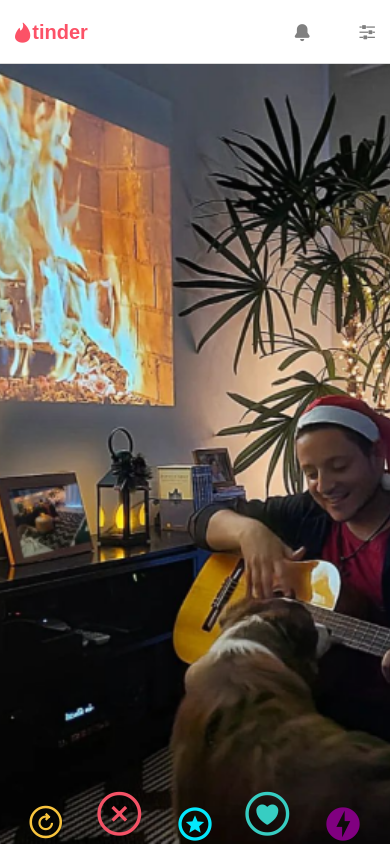
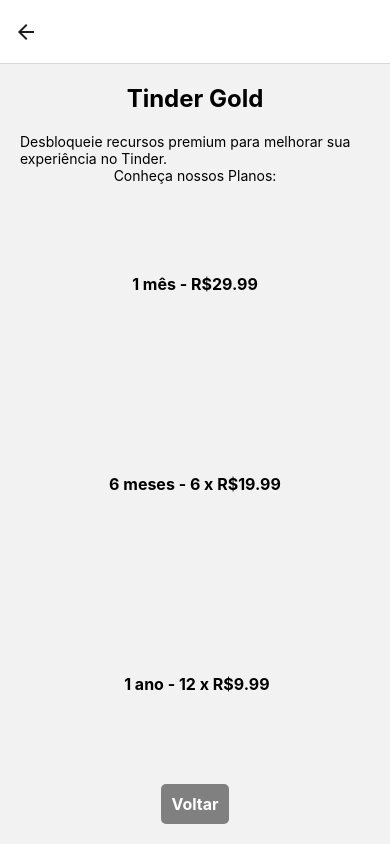
Before and after one commit to MateusOliveira991/DesenvolvimentoAPP-Mateus-Clone-Tinder, a React Native app in the folder cloneTinder/: screen /Premium in a window 390 px wide. Built offline with nearby package versions, Linux system fonts and the light colour scheme.

Commit message:
Feat: Criação da página Adesão Premium

```diff
--- a/cloneTinder/src/Routes/index.jsx
+++ b/cloneTinder/src/Routes/index.jsx
@@ -9,6 +9,7 @@
 import { FontAwesome } from "@expo/vector-icons";
 import { View, TouchableOpacity } from "react-native";
 import { AntDesign } from '@expo/vector-icons';
+import { Premium } from "../Screens/Premium";
 
 const Stack = createNativeStackNavigator();
 
@@ -71,7 +72,10 @@
             ),
           }}
         />
-        <Stack.Screen name="Mensagem" component={Mensagem} />
+
+          <Stack.Screen name="Premium" component={Premium} options={{title: ''}}/>
+
+        <Stack.Screen name="Mensagem" component={Mensagem}/>
       </Stack.Navigator>
     </NavigationContainer>
   );
--- /dev/null
+++ b/cloneTinder/src/Screens/Premium/index.jsx
@@ -0,0 +1,38 @@
+import React from "react";
+import { View, Text, TouchableOpacity } from "react-native";
+import { styles } from "./style";
+
+export const Premium = ({ navigation }) => {
+  return (
+    <View style={styles.container}>
+      <Text style={styles.title}>Tinder Gold</Text>
+      <Text style={styles.description}>
+        Desbloqueie recursos premium para melhorar sua experiência no Tinder.
+      </Text>
+
+      <Text style={styles.description}>
+        Conheça nossos Planos:
+
+      </Text>
+
+      {/* Opções de assinatura */}
+      <TouchableOpacity style={styles.subscriptionOption}>
+        <Text style={styles.subscriptionOptionText}>1 mês - R$29.99</Text>
+      </TouchableOpacity>
+      <TouchableOpacity style={styles.subscriptionOption}>
+        <Text style={styles.subscriptionOptionText}>6 meses - 6 x R$19.99</Text>
+      </TouchableOpacity>
+      <TouchableOpacity style={styles.subscriptionOption}>
+        <Text style={styles.subscriptionOptionText}> 1 ano - 12 x R$9.99</Text>
+      </TouchableOpacity>
+
+
+      <TouchableOpacity
+        style={styles.backButton}
+        onPress={() => navigation.goBack()}
+      >
+        <Text style={styles.backButtonText}>Voltar</Text>
+      </TouchableOpacity>
+    </View>
+  );
+};
--- /dev/null
+++ b/cloneTinder/src/Screens/Premium/style.jsx
@@ -0,0 +1,45 @@
+import { StyleSheet } from 'react-native';
+
+export const styles = StyleSheet.create({
+    container: {
+        flex: 1,
+        justifyContent: 'center',
+        alignItems: 'center',
+        padding: 20,
+      },
+      title: {
+        fontSize: 24,
+        fontWeight: 'bold',
+        marginBottom: 20,
+      },
+      optionsContainer: {
+        flexDirection: 'row',
+        justifyContent: 'space-between',
+        width: '100%',
+        marginBottom: 20,
+      },
+      subscriptionOption: {
+        flex: 1,
+        height: 150,
+        // backgroundColor: 'lightblue',
+        justifyContent: 'center',
+        alignItems: 'center',
+        marginHorizontal: 5,
+        borderRadius: 10,
+      },
+      subscriptionOptionText: {
+        fontSize: 16,
+        fontWeight: 'bold',
+        color: 'black',
+      },
+      backButton: {
+        backgroundColor: 'gray',
+        padding: 10,
+        borderRadius: 5,
+      },
+      backButtonText: {
+        color: 'white',
+        fontSize: 16,
+        fontWeight: 'bold',
+      },
+    });
--- a/cloneTinder/src/Screens/Principal/index.jsx
+++ b/cloneTinder/src/Screens/Principal/index.jsx
@@ -14,7 +14,7 @@
 
 
       <View style={styles.opcao}>
-        <TouchableOpacity onPress={() => navigation.navigate("Mensagem")}>
+        <TouchableOpacity onPress={() => navigation.navigate("Premium")}>
           {" "}
           {/*tinder gold */}
           <Ionicons name="refresh-circle-outline" size={40} color="#f8c43e" />
@@ -42,7 +42,7 @@
           <Ionicons name="heart-circle-outline" size={54} color="#37cdc2" />
         </TouchableOpacity>
 
-        <TouchableOpacity onPress={() => navigation.navigate("Mensagem")}>
+        <TouchableOpacity onPress={() => navigation.navigate("Premium")}>
           {" "}
           {/*tinder gold */}
           <MaterialCommunityIcons name="lightning-bolt-circle" size={40} color="purple" />
```
